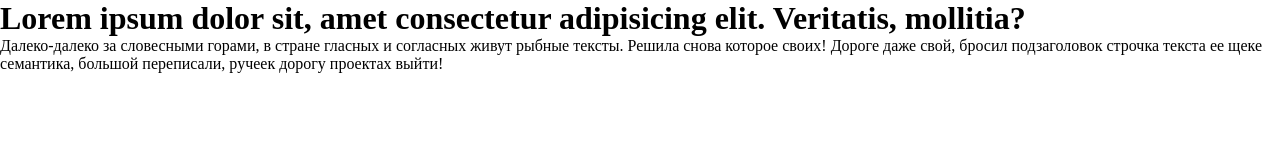
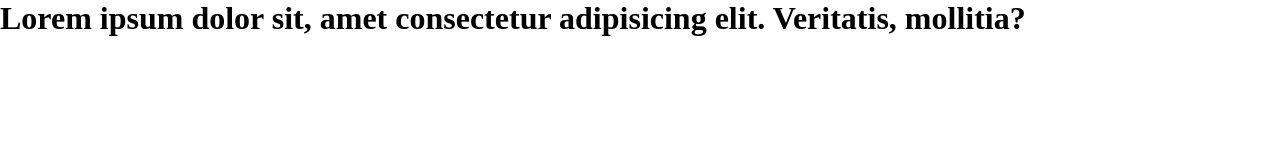
Before and after one commit to izzatdev123/test, a plain HTML site: page index.html in a window 1280 px wide. Drawn offline with Linux system fonts and the light colour scheme.

Commit message:
removed p tag

```diff
--- a/index.html
+++ b/index.html
@@ -9,6 +9,6 @@
 </head>
 <body>
     <h1>Lorem ipsum dolor sit, amet consectetur adipisicing elit. Veritatis, mollitia?</h1>
-    <p>Далеко-далеко за словесными горами, в стране гласных и согласных живут рыбные тексты. Решила снова которое своих! Дороге даже свой, бросил подзаголовок строчка текста ее щеке семантика, большой переписали, ручеек дорогу проектах выйти!</p>
+
 </body>
 </html>
```
